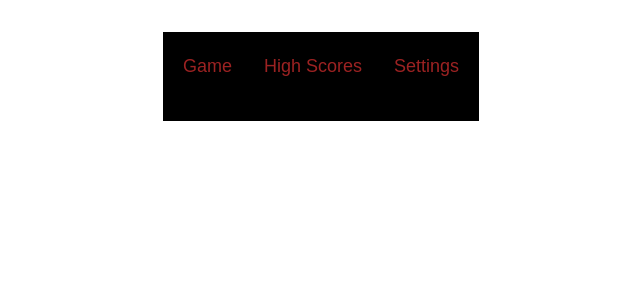
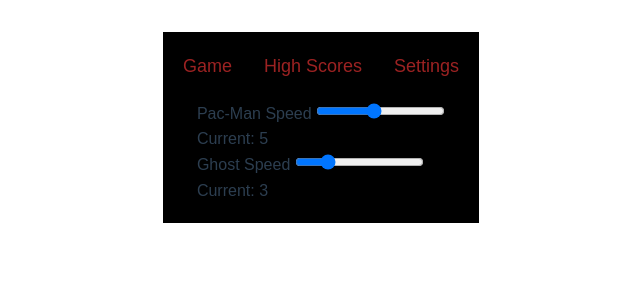
Before and after one commit to IvorLipic/weblab5-Vue, a Vue app: page /settings in a window 1280 px wide. Shown: the top 300 px of the page, without its empty margins (319-959 px from the left). Built offline with nearby package versions, Linux system fonts and the light colour scheme.

Commit message:
Added "Settings" view to change settings

```diff
--- a/src/views/Settings_.vue
+++ b/src/views/Settings_.vue
@@ -1,3 +1,66 @@
 <template>
-    <div class="settings" :style="pacmanStyle"></div>
-</template>
+    <div class="settings-container p-4 space-y-6">
+      <div>
+        <label for="pacman-speed" class="block text-sm font-medium text-gray-700">
+          Pac-Man Speed
+        </label>
+        <input
+          id="pacman-speed"
+          type="range"
+          min="1"
+          max="10"
+          v-model="gameStore.pacManSpeed"
+          class="w-full mt-2"
+        />
+        <p class="text-sm text-gray-500">Current: {{ gameStore.pacManSpeed }}</p>
+      </div>
+
+      <div>
+        <label for="ghost-speed" class="block text-sm font-medium text-gray-700">
+          Ghost Speed
+        </label>
+        <input
+          id="ghost-speed"
+          type="range"
+          min="1"
+          max="10"
+          v-model="ghostSpeed"
+          class="w-full mt-2"
+        />
+        <p class="text-sm text-gray-500">Current: {{ ghostSpeed }}</p>
+      </div>
+    </div>
+  </template>
+
+  <script>
+  import { useGameStore } from "../stores/gameStore";
+  import { computed } from "vue";
+
+  export default {
+    setup() {
+      const gameStore = useGameStore();
+
+      const ghostSpeed = computed({
+        get: () => gameStore.ghosts[0]?.speed || 1,
+        set: (value) => {
+          gameStore.ghosts.forEach((ghost) => {
+            ghost.speed = value;
+          });
+        },
+      });
+
+      return {
+        gameStore,
+        ghostSpeed,
+      };
+    },
+  };
+  </script>
+
+  <style scoped>
+  .settings-container {
+    background-color: 'black';
+    border-radius: 0.375rem;
+    box-shadow: 0 1px 2px rgba(0, 0, 0, 0.05);
+  }
+  </style>
```
